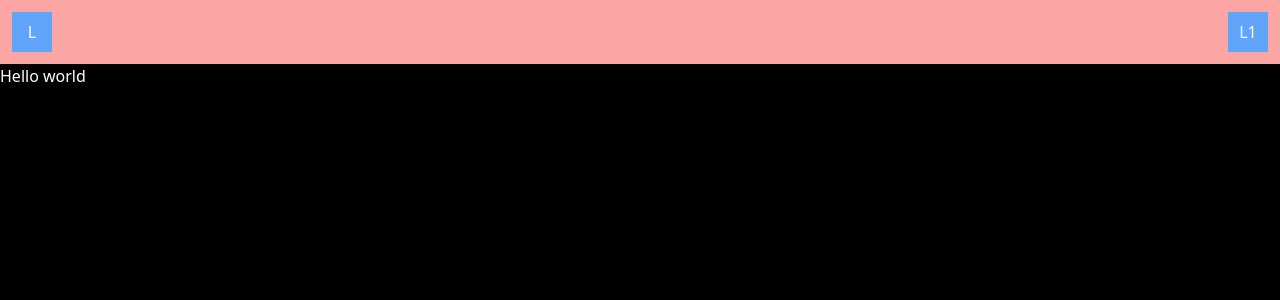
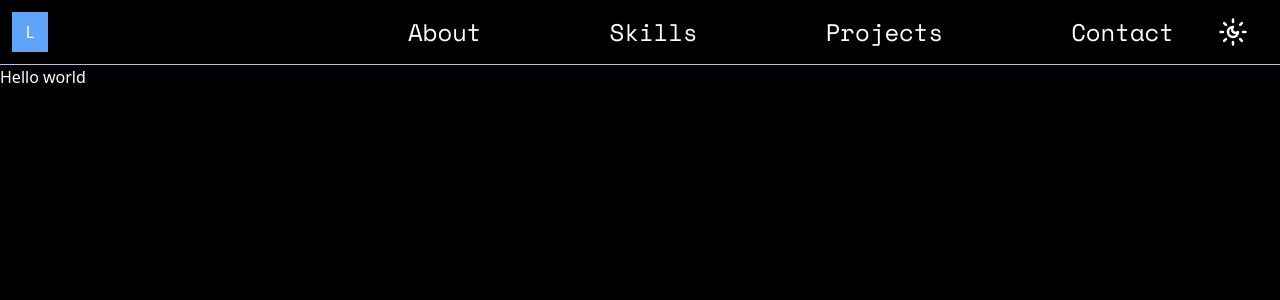
Before and after one commit to Yuvaraaj17/Portfolio, a Next.js app: page / in a window 1280 px wide. Shown: the top 300 px of the page. Built offline with nearby package versions, Linux system fonts and the light colour scheme; what @xpd/tailwind-3dtransforms would draw is missing.

Commit message:
Updated icons and navbar style for large screens

```diff
--- a/components/NavBar.tsx
+++ b/components/NavBar.tsx
@@ -2,6 +2,8 @@
 import React from 'react'
 import { IoMdClose } from "react-icons/io";
 import sections from "../src/assets/data/sections.json";
+import { IoMenu } from "react-icons/io5";
+import { LuSunMoon } from "react-icons/lu";
 
 export default function NavBar(props : {isMenuBarOpen: boolean, toggleMenuBar: () => void }) {
 
@@ -15,11 +17,14 @@ export default function NavBar(props : {isMenuBarOpen: boolean, toggleMenuBar: (
   }
 
   return (
-    <div className='flex flex-row justify-between bg-red-300 p-3'>
+    <div className='flex flex-row justify-between p-3 gap-3 lg:gap-6 lg:border-b border-violet-300 '>
       <div className='bg-blue-400 w-10 h-10 flex items-center justify-center'>L</div>
-      <div className='flex flex-row gap-4'>
-        <div className='bg-blue-400 w-10 h-10 flex items-center justify-center'>L1</div>
-        <button className='bg-blue-400 w-10 h-10 flex items-center justify-center lg:hidden' onClick={handleClick}>L2</button>
+      <div className='hidden lg:flex flex-row gap-32 bg-black items-center justify-end w-full text-2xl font-mono pr-5'>
+        {sections.map((section: sectionType, key) => <div key={key}>{section.title}</div>)}
+      </div>
+      <div className='flex flex-row gap-4 items-center lg:pr-5'>
+        <LuSunMoon className='text-xl lg:text-3xl'/>
+        <IoMenu className='lg:hidden' size={30} onClick={handleClick} />
       </div>
       {props.isMenuBarOpen && (
         <div className='h-full bg-white text-black absolute lg:hidden right-0 w-52 md:w-2/5 p-3 gap-3 flex flex-col'>
```
